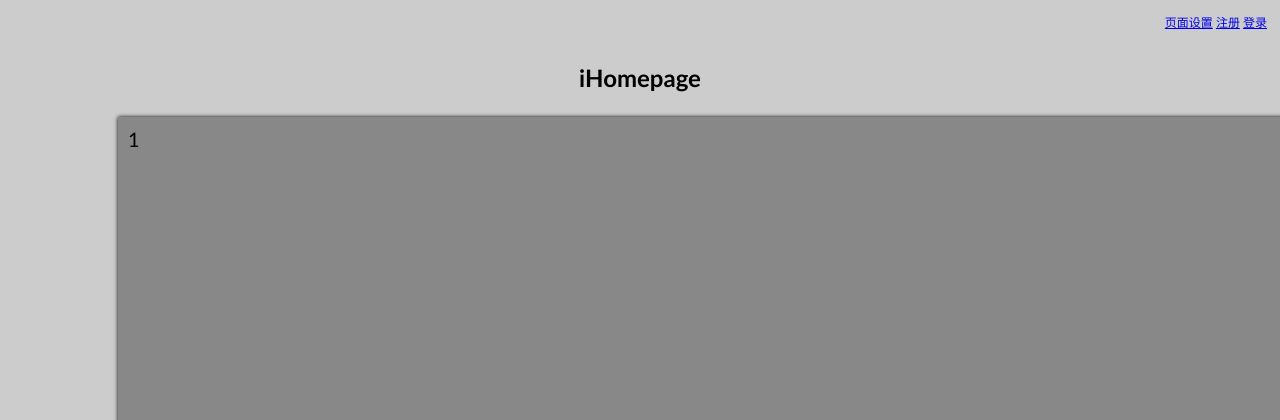
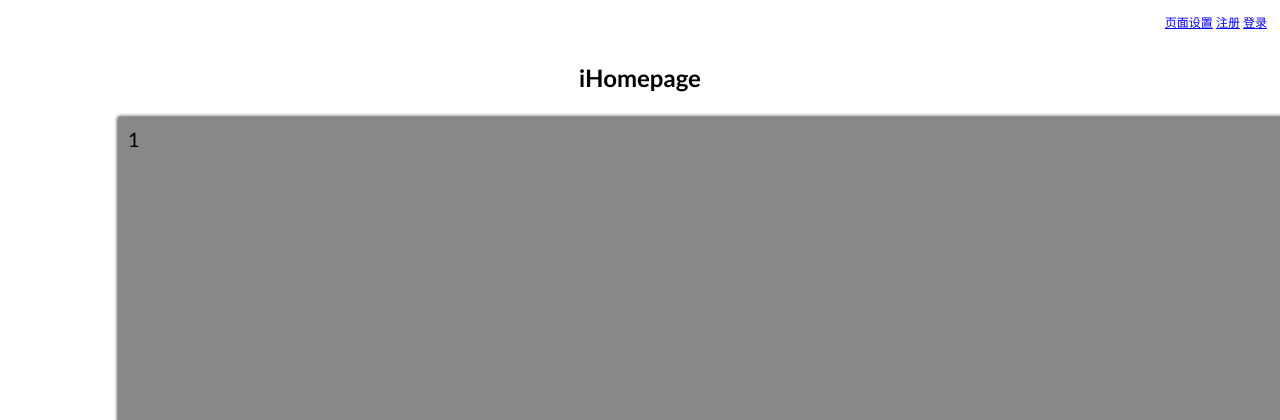
Before and after one commit to resph0ina/ihomepage, a Flask app: template src/app/templates/ihomepage.html in a window 1280 px wide; the page is wider, and only the part inside the window is pictured. Shown: the top 420 px of that part. Run offline with Flask 2, Linux system fonts and the light colour scheme; the template is opened without the code that fills it: most values are stand-ins (such as "Sample title", 1, 10 or a date in 2020).

Commit message:
Merge branch 'master' of https://github.com/resph0ina/ihomepage.git
Conflicts:
	src/app/templates/ihomepage.html

Signed-off-by: wxcabc <wxcabcpppp@163.com>

```diff
--- a/src/app/static/blocks.css
+++ b/src/app/static/blocks.css
@@ -1,5 +1,8 @@
-body {
-	background-color:"white";
+
+body{
+	font-family:"Trebuchet MS", tahoma, arial;
+	font-size:12px;
+	background-color:#ffffff;
 	padding:5px;
 }
 
--- a/src/app/static/es.css
+++ b/src/app/static/es.css
@@ -1,8 +1,4 @@
-body{
-	font-family:"Trebuchet MS", tahoma, arial;
-	font-size:12px;
-	background-color:#cccccc;
-}
+
 
 p.code{
 font-family:'courier new', courier, serif;
--- a/src/app/templates/ihomepage.html
+++ b/src/app/templates/ihomepage.html
@@ -8,8 +8,9 @@
 <script type="text/javascript" src="{{ url_for('static', filename='es.js') }}"></script>
 <script type="text/javascript" src="{{ url_for('static', filename='index.js') }}"></script>
 <link rel="stylesheet" type="text/css" media="all" href="{{ url_for('static', filename='egg/egg.css') }}" />
+<link rel="stylesheet" type="text/css" media="all" href="{{ url_for('static', filename='./blocks.css') }}" />
 <link rel="stylesheet" type="text/css" media="all" href="{{ url_for('static', filename='./es.css') }}" />
-<link rel="stylesheet" type="text/css" media="all" href="{{ url_for('static', filename='./blocks.css') }}" />
+
 </head>
 
 <body>
```
